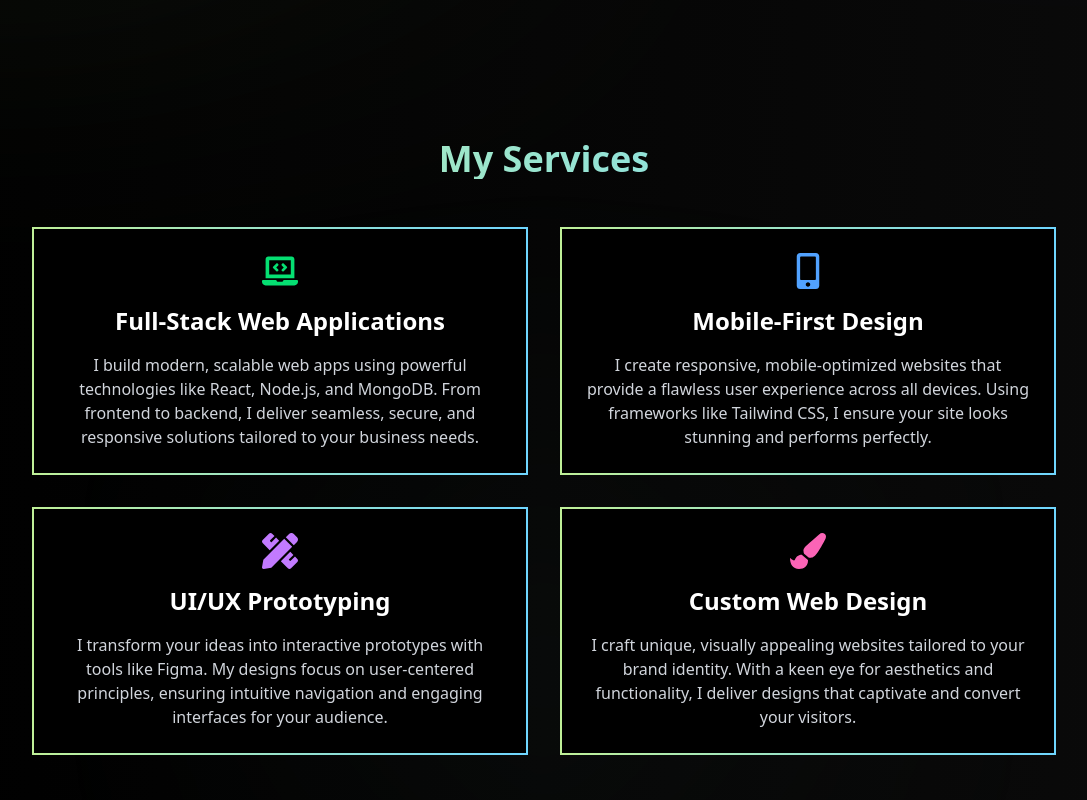
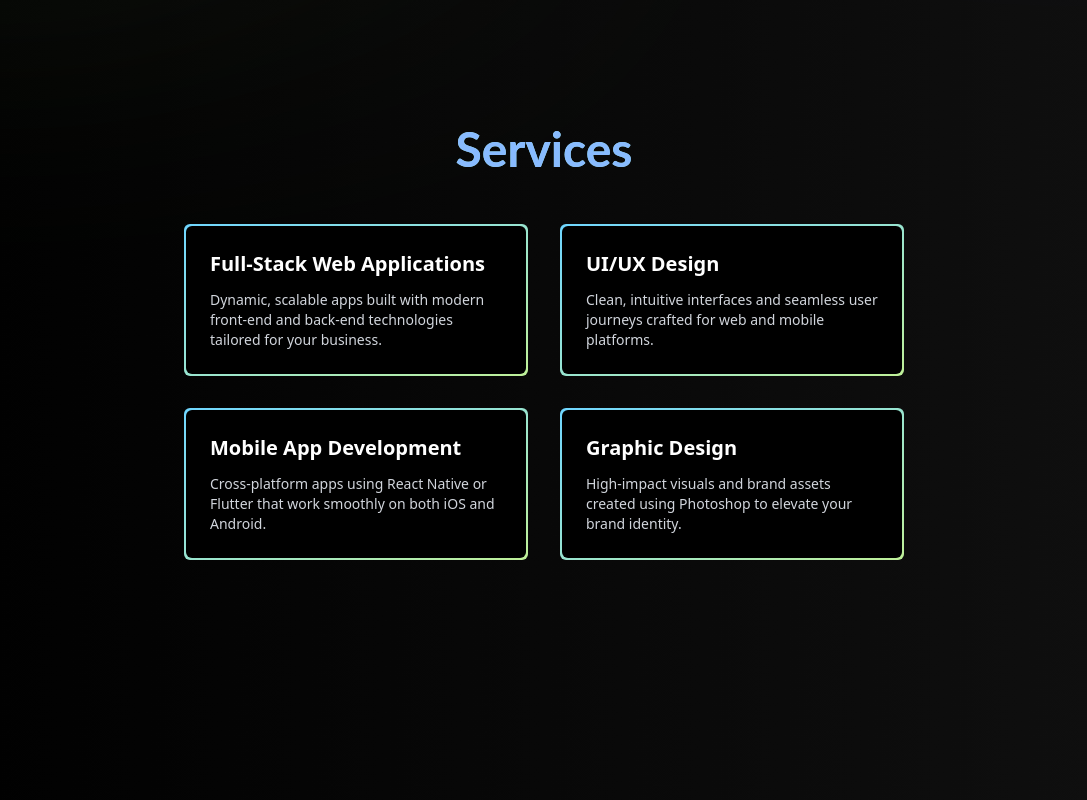
Before and after one commit to thurunuym/my-portofolio, a React (Vite) app: page / in a window 1280 px wide. Shown: the part 1380-2180 px from the top of the page, without its empty margins (96-1183 px from the left). Built offline with nearby package versions, Linux system fonts and the light colour scheme; a web font is replaced by a local one.

Commit message:
commit 1

```diff
--- a/src/App.css
+++ b/src/App.css
@@ -3,7 +3,7 @@
 
 
    body {
-     background: linear-gradient(90deg, #000000, #0A0A0A);
+     background: linear-gradient(90deg, #000000, #101010);
      overflow-x: hidden;
    }
 
--- a/src/App.jsx
+++ b/src/App.jsx
@@ -5,7 +5,7 @@ import Home from "./components/Home";
 import AboutMe from "./components/AboutMe";
 import Services from "./components/Services";
 import TechStack from "./components/TechStack";
-
+import Projects from "./components/Projects";
 import "./app.css";
 
 
@@ -24,6 +24,7 @@ function App() {
               <AboutMe />
               <Services/>
               <TechStack/>
+              <Projects/>
 
             </>
           }
--- a/src/components/Header.module.css
+++ b/src/components/Header.module.css
@@ -2,20 +2,20 @@
   position: relative;
   display: inline-block;
   padding: 0.5rem 1rem;
-  border-radius: 6px;
+  border-radius: 2px;
   background-color: #000;
   z-index: 0;
   overflow: hidden;
-  border: 1px solid transparent;
+  border: 0.2px solid transparent;
   background-clip: padding-box;
 }
 
 .gradient-text-outline::before {
-    border: 1px;
+    border: 0.2px;
   content: '';
   position: absolute;
   inset: 0;
-  border-radius: 6px;
+  border-radius: 2px;
   padding: 1px;
   background: linear-gradient(90deg, #BFF098, #6FD6FF);
   -webkit-mask:
--- /dev/null
+++ b/src/components/Projects.jsx
@@ -0,0 +1,134 @@
+import React, { useState } from "react";
+import styles from "./Projects.module.css";
+
+const projects = [
+  {
+    name: "Chatwhiz",
+    description: "A real-time chat application built for seamless chatting.",
+    image: "assets/chatwhiz.png",
+    technologies: ["React", "Node.js", "Socket.io"],
+    github: "https://github.com/thurunuym/ChatWhiz",
+    live: "https://chatwhiz-kpvi.onrender.com/",
+    video: "assets/videos/chatwhiz.mp4",
+  },
+  {
+    name: "Chatwhiz",
+    description: "A real-time chat application built for seamless chatting.",
+    image: "assets/chatwhiz.png",
+    technologies: ["React", "Node.js", "Socket.io"],
+    github: "https://github.com/thurunuym/ChatWhiz",
+    live: "https://chatwhiz-kpvi.onrender.com/",
+    video: "assets/chatwhiz.mp4",
+  },
+  {
+    name: "Chatwhiz",
+    description: "A real-time chat application built for seamless chatting.",
+    image: "assets/chatwhiz.png",
+    technologies: ["React", "Node.js", "Socket.io"],
+    github: "https://github.com/thurunuym/ChatWhiz",
+    live: "https://chatwhiz-kpvi.onrender.com/",
+    video: "assets/chatwhiz.mp4",
+  },
+  {
+    name: "Chatwhiz",
+    description: "A real-time chat application built for seamless chatting.",
+    image: "assets/chatwhiz.png",
+    technologies: ["React", "Node.js", "Socket.io"],
+    github: "https://github.com/thurunuym/ChatWhiz",
+    live: "https://chatwhiz-kpvi.onrender.com/",
+    video: "assets/chatwhiz.mp4",
+  },
+  {
+    name: "Chatwhiz",
+    description: "A real-time chat application built for seamless chatting.",
+    image: "assets/chatwhiz.png",
+    technologies: ["React", "Node.js", "Socket.io"],
+    github: "https://github.com/thurunuym/ChatWhiz",
+    live: "https://chatwhiz-kpvi.onrender.com/",
+    video: "assets/chatwhiz.mp4",
+  },
+  {
+    name: "Chatwhiz",
+    description: "A real-time chat application built for seamless chatting.",
+    image: "assets/chatwhiz.png",
+    technologies: ["React", "Node.js", "Socket.io"],
+    github: "https://github.com/thurunuym/ChatWhiz",
+    live: "https://chatwhiz-kpvi.onrender.com/",
+    video: "assets/chatwhiz.mp4",
+  },
+  {
+    name: "Chatwhiz",
+    description: "A real-time chat application built for seamless chatting.",
+    image: "assets/chatwhiz.png",
+    technologies: ["React", "Node.js", "Socket.io"],
+    github: "https://github.com/thurunuym/ChatWhiz",
+    live: "https://chatwhiz-kpvi.onrender.com/",
+    video: "assets/chatwhiz.mp4",
+  },
+  {
+    name: "Chatwhiz",
+    description: "A real-time chat application built for seamless chatting.",
+    image: "assets/chatwhiz.png",
+    technologies: ["React", "Node.js", "Socket.io"],
+    github: "https://github.com/thurunuym/ChatWhiz",
+    live: "https://chatwhiz-kpvi.onrender.com/",
+    video: "assets/chatwhiz.mp4",
+  }
+];
+
+const getRandomTransform = () => {
+  const rotate = Math.floor(Math.random() * 10 - 5); // -5 to +5 deg
+  const translateX = Math.floor(Math.random() * 40 - 20); // -20 to +20 px
+  const translateY = Math.floor(Math.random() * 40 - 20);
+  return `rotate(${rotate}deg) translate(${translateX}px, ${translateY}px)`;
+};
+
+const Projects = () => {
+  const [hoveredIndex, setHoveredIndex] = useState(null);
+
+  return (
+    <section id="projects" className="py-20 px-20 relative">
+      <h2 className="text-3xl font-bold text-center mb-12 bg-gradient-to-r from-[#BFF098] to-[#6FD6FF] bg-clip-text text-transparent">
+        Projects
+      </h2>
+
+      <div className={`${styles.floating} flex flex-wrap justify-center gap-10 relative transition-all`}>
+        {projects.map((project, index) => (
+          <div
+            key={index}
+            style={{
+              transform: getRandomTransform(),
+              transition: "transform 0.3s ease",
+              zIndex: hoveredIndex === index ? 10 : 1,
+              filter:
+                hoveredIndex === null
+                  ? "none"
+                  : hoveredIndex === index
+                  ? "none"
+                  : "blur(2px) brightness(75%)",
+              scale: hoveredIndex === index ? 1.05 : 1,
+            }}
+            onMouseEnter={() => setHoveredIndex(index)}
+            onMouseLeave={() => setHoveredIndex(null)}
+            className="w-80 cursor-pointer bg-gradient-to-r from-[#BFF098] to-[#6FD6FF] opacity-30 hover:opacity-100 shadow-[0_0_20px_#9DE3FF] transition-all duration-300 rounded-xl p-4"
+          >
+            <img
+              src={project.image}
+              alt={project.name}
+              className="w-full h-48 object-cover rounded-lg mb-4"
+            />
+            <h3 className="text-xl font-bold text-white mb-2">
+              {project.name}
+            </h3>
+            <p className="text-white">{project.description}</p>
+
+
+
+          </div>
+        ))}
+      </div>
+    </section>
+  );
+};
+
+export default Projects;
--- /dev/null
+++ b/src/components/Projects.module.css
@@ -0,0 +1,19 @@
+@keyframes float {
+  0% {
+    transform: translateY(0px);
+  }
+  50% {
+    transform: translateY(-8px);
+  }
+  100% {
+    transform: translateY(0px);
+  }
+}
+
+.floating {
+  animation: float 4s ease-in-out infinite;
+}
+
+.paused {
+  animation-play-state: paused;
+}
--- a/src/components/Services.jsx
+++ b/src/components/Services.jsx
@@ -1,59 +1,54 @@
-import { FaLaptopCode, FaMobileAlt, FaPencilRuler, FaPaintBrush } from 'react-icons/fa';
+import React from "react";
 
-const Services = () => {
 const services = [
   {
-      icon: <FaLaptopCode className="text-4xl text-green-400 mb-4" />,
     title: "Full-Stack Web Applications",
     description:
-        "I build modern, scalable web apps using powerful technologies like React, Node.js, and MongoDB. From frontend to backend, I deliver seamless, secure, and responsive solutions tailored to your business needs.",
+      "Dynamic, scalable apps built with modern front-end and back-end technologies tailored for your business.",
   },
   {
-      icon: <FaMobileAlt className="text-4xl text-blue-400 mb-4" />,
-      title: "Mobile-First Design",
+    title: "UI/UX Design",
     description:
-        "I create responsive, mobile-optimized websites that provide a flawless user experience across all devices. Using frameworks like Tailwind CSS, I ensure your site looks stunning and performs perfectly.",
+      "Clean, intuitive interfaces and seamless user journeys crafted for web and mobile platforms.",
   },
   {
-      icon: <FaPencilRuler className="text-4xl text-purple-400 mb-4" />,
-      title: "UI/UX Prototyping",
+    title: "Mobile App Development",
     description:
-        "I transform your ideas into interactive prototypes with tools like Figma. My designs focus on user-centered principles, ensuring intuitive navigation and engaging interfaces for your audience.",
+      "Cross-platform apps using React Native or Flutter that work smoothly on both iOS and Android.",
   },
   {
-      icon: <FaPaintBrush className="text-4xl text-pink-400 mb-4" />,
-      title: "Custom Web Design",
+    title: "Graphic Design",
     description:
-        "I craft unique, visually appealing websites tailored to your brand identity. With a keen eye for aesthetics and functionality, I deliver designs that captivate and convert your visitors.",
+      "High-impact visuals and brand assets created using Photoshop to elevate your brand identity.",
   },
 ];
 
+const Services = () => {
   return (
+    <div className="px-6 md:px-20 py-12 h-screen justify-center items-center">
+      <h1 className="text-4xl font-bold bg-gradient-to-r from-[#BFF098] to-[#6FD6FF] bg-clip-text text-transparent text-center mb-12">
+        Services
+      </h1>
 
-    <section id="services" className="py-20">
-      <div class="gradient-circle"></div>
-      <div className="container mx-auto px-4">
-        <h2 className="text-4xl font-bold bg-gradient-to-r from-[#BFF098] to-[#6FD6FF] bg-clip-text text-transparent text-center mb-12">My Services</h2>
-        <div className="grid grid-cols-1 sm:grid-cols-2 gap-8 max-w-5xl mx-auto">
+      <div className="grid sm:grid-cols-1 lg:grid-cols-2 gap-8 sm:px-50">
         {services.map((service, index) => (
           <div
             key={index}
-              className="bg-black p-6 rounded-lg border-2 "
-              style={{
-                borderImage: 'linear-gradient(to right, #BFF098, #6FD6FF) 1',
-                borderImageSlice: 1,
-              }}
+            className="relative group p-[2px] rounded-md
+                       bg-gradient-to-br from-[#6FD6FF] to-[#BFF098]
+                       group-hover:from-[#BFF098] group-hover:to-[#6FD6FF]
+                       transition-all duration-500 sm:h-full"
           >
-              <div className="flex flex-col items-center text-center">
-                {service.icon}
-                <h3 className="text-2xl font-semibold text-white mb-4">{service.title}</h3>
-                <p className="text-gray-300 text-base">{service.description}</p>
+            <div className="bg-black rounded-md h-full w-full p-6">
+              <h2 className="text-xl font-semibold text-white mb-3">
+                {service.title}
+              </h2>
+              <p className="text-gray-300 text-sm">{service.description}</p>
             </div>
           </div>
         ))}
       </div>
     </div>
-    </section>
   );
 };
 
```
Also changed, not shown: src/assets/chatwhiz.png (added), 1 other file (tests, documents, lock files or other folders). Lines whose indentation alone changed are shown as unchanged.
